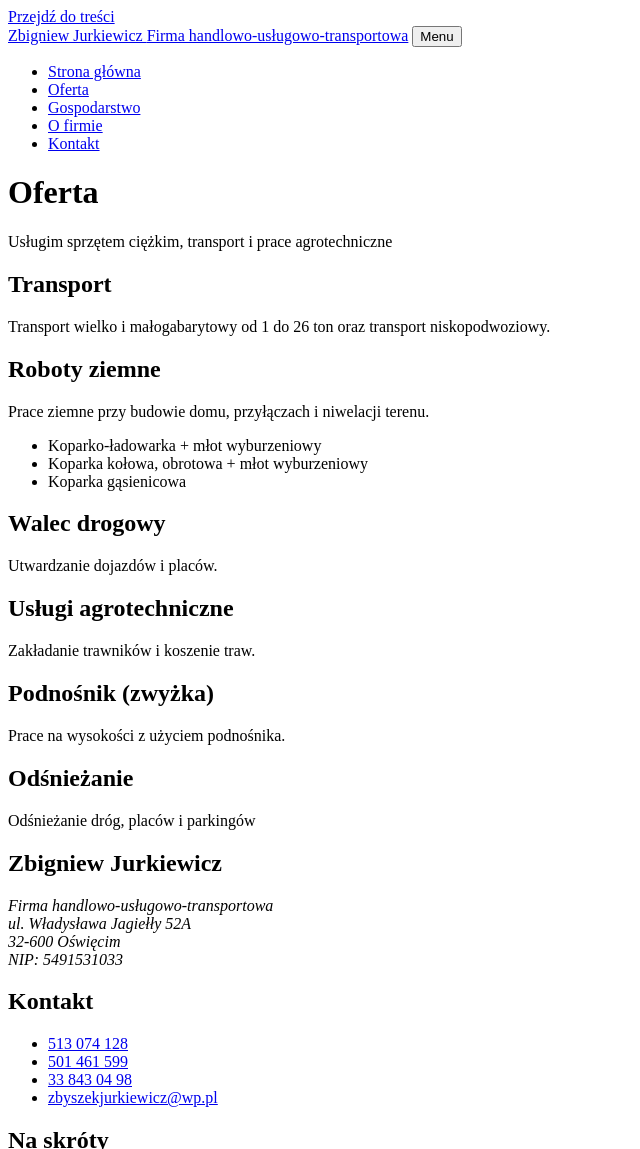
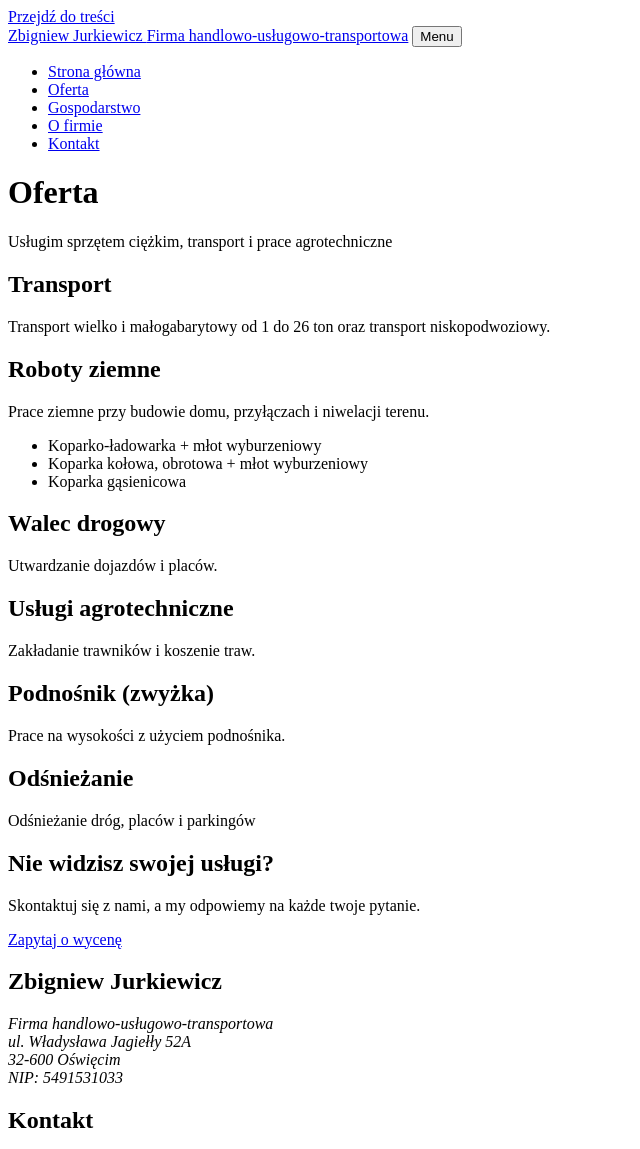
Before and after one commit to mikiniemikolaj/zj-ut.pl, a plain HTML site: page oferta.html in a window 1280 px wide. Shown: the top 1149 px of the page, without its empty margins (0-640 px from the left). Drawn offline with Linux system fonts and the light colour scheme.

Commit message:
Dodanie sekcji cta w oferta.html

```diff
--- a/oferta.html
+++ b/oferta.html
@@ -70,6 +70,14 @@
                 </article>
             </div>
         </div>
+
+        <section class="cta-band">
+            <div class="container">
+                <h2 id="cta-oferta">Nie widzisz swojej usługi?</h2>
+                <p>Skontaktuj się z nami, a my odpowiemy na każde twoje pytanie.</p>
+                <p><a class="btn btn-primary" href="kontakt.html">Zapytaj o wycenę</a></p>
+            </div>
+        </section>
     </main>
 
         <footer class="site-footer">
```
